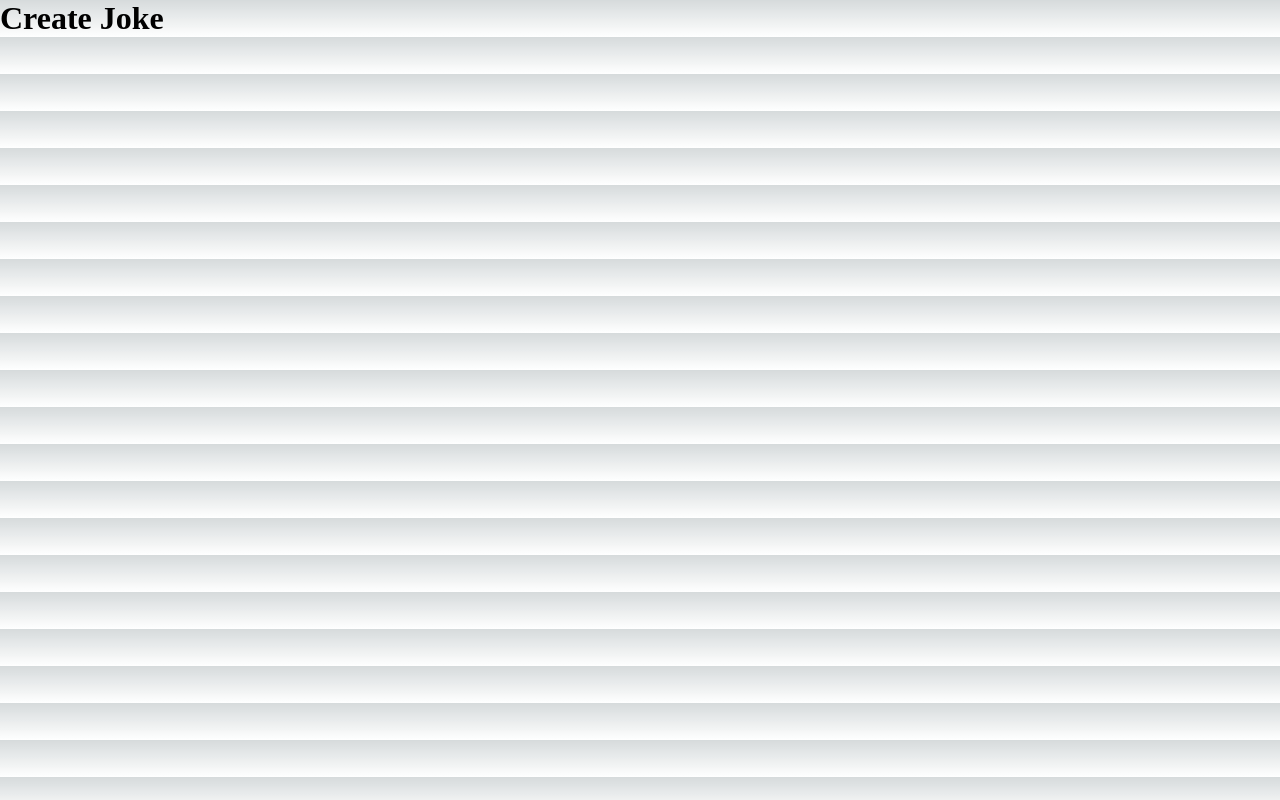
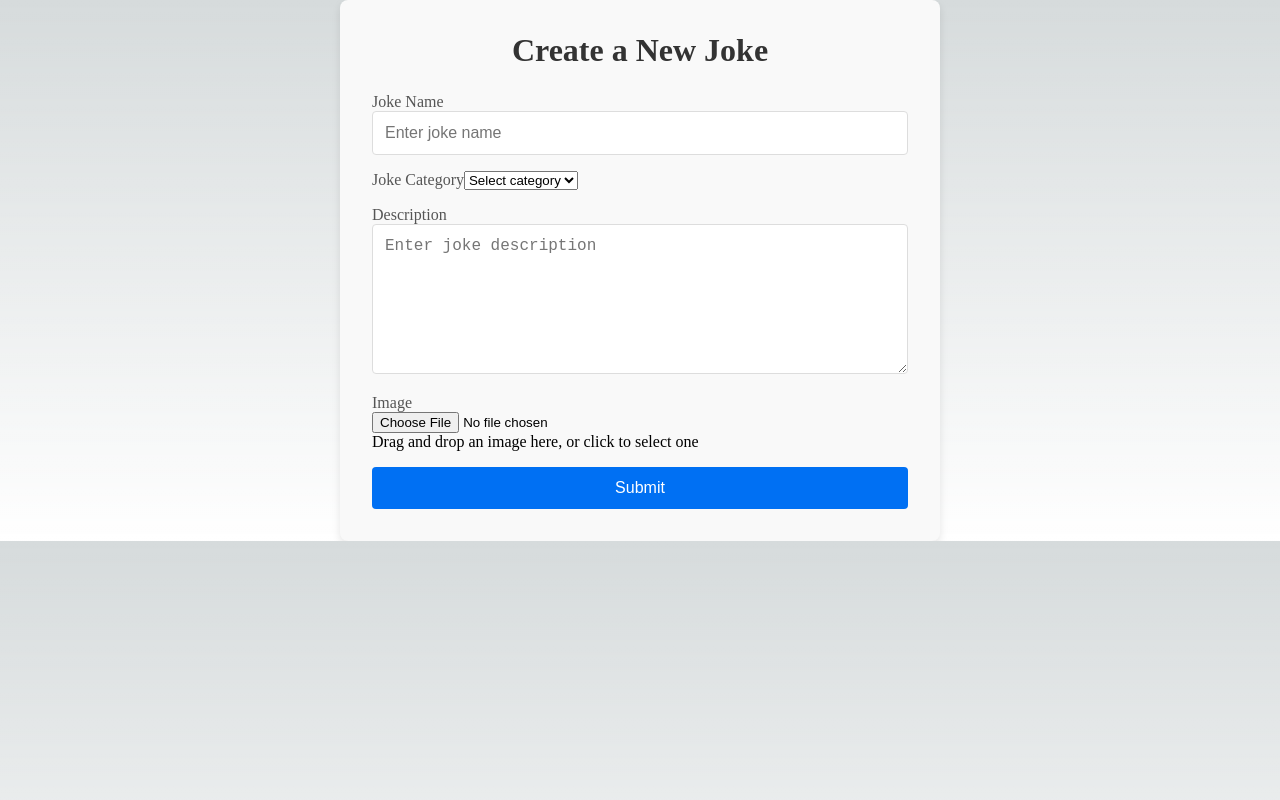
Before and after one commit to ruwanliyanage123/joke-hub-app, a Next.js app: page /create-joke in a window 1280 px wide. Built offline with nearby package versions, Linux system fonts and the light colour scheme.

Commit message:
Add create joke window

```diff
--- a/pages/create-joke.js
+++ b/pages/create-joke.js
@@ -1,9 +1,92 @@
-import React from "react";
+import React, { useState } from "react";
+import Head from "next/head";
+import styles from "../styles/CreateJoke.module.css";
 
 export default function CreateJoke() {
+  const [image, setImage] = useState(null);
+
+  const handleImageUpload = (e) => {
+    setImage(e.target.files[0]);
+  };
+
+  const handleDrop = (e) => {
+    e.preventDefault();
+    setImage(e.dataTransfer.files[0]);
+  };
+
+  const handleDragOver = (e) => {
+    e.preventDefault();
+  };
+
   return (
-    <div>
-      <h1>Create Joke</h1>
-    </div>
+    <>
+      <Head>
+        <title>Create a New Joke</title>
+        <meta
+          name="description"
+          content="Create a new joke and share it with the world!"
+        />
+      </Head>
+      <div className={styles.container}>
+        <h1 className={styles.title}>Create a New Joke</h1>
+        <form className={styles.form}>
+          <div className={styles.formGroup}>
+            <label htmlFor="jokeName" className={styles.label}>
+              Joke Name
+            </label>
+            <input
+              type="text"
+              id="jokeName"
+              className={styles.input}
+              placeholder="Enter joke name"
+            />
+          </div>
+          <div className={styles.formGroup}>
+            <label htmlFor="jokeCategory" className={styles.label}>
+              Joke Category
+            </label>
+            <select id="jokeCategory" className={styles.select}>
+              <option value="">Select category</option>
+              <option value="funny">Funny</option>
+              <option value="pun">Pun</option>
+              <option value="dad">Dad Joke</option>
+              <option value="knock-knock">Knock-Knock</option>
+            </select>
+          </div>
+          <div className={styles.formGroup}>
+            <label htmlFor="description" className={styles.label}>
+              Description
+            </label>
+            <textarea
+              id="description"
+              className={styles.textarea}
+              placeholder="Enter joke description"
+            ></textarea>
+          </div>
+          <div className={styles.formGroup}>
+            <label className={styles.label}>Image</label>
+            <div
+              className={styles.dropArea}
+              onDrop={handleDrop}
+              onDragOver={handleDragOver}
+            >
+              <input
+                type="file"
+                className={styles.fileInput}
+                onChange={handleImageUpload}
+              />
+              {image ? (
+                <p>{image.name}</p>
+              ) : (
+                <p>Drag and drop an image here, or click to select one</p>
+              )}
+            </div>
+          </div>
+          <button type="submit" className={styles.button}>
+            Submit
+          </button>
+        </form>
+      </div>
+    </>
   );
 }
--- /dev/null
+++ b/styles/CreateJoke.module.css
@@ -0,0 +1,59 @@
+.container {
+  max-width: 600px;
+  margin: 0 auto;
+  padding: 2rem;
+  background-color: #f9f9f9;
+  border-radius: 8px;
+  box-shadow: 0 4px 8px rgba(0, 0, 0, 0.1);
+}
+
+.title {
+  text-align: center;
+  font-size: 2rem;
+  margin-bottom: 1.5rem;
+  color: #333;
+}
+
+.form {
+  display: flex;
+  flex-direction: column;
+}
+
+.formGroup {
+  margin-bottom: 1rem;
+}
+
+.label {
+  font-size: 1rem;
+  margin-bottom: 0.5rem;
+  color: #555;
+}
+
+.input,
+.textarea {
+  width: 100%;
+  padding: 0.75rem;
+  border: 1px solid #ddd;
+  border-radius: 4px;
+  font-size: 1rem;
+}
+
+.textarea {
+  height: 150px;
+  resize: vertical;
+}
+
+.button {
+  padding: 0.75rem;
+  background-color: #0070f3;
+  color: white;
+  border: none;
+  border-radius: 4px;
+  font-size: 1rem;
+  cursor: pointer;
+  transition: background-color 0.3s ease;
+}
+
+.button:hover {
+  background-color: #005bb5;
+}
```
Also changed, not shown: pages/index.js (+27 -3 lines), 1 other file (tests, documents, lock files or other folders).
